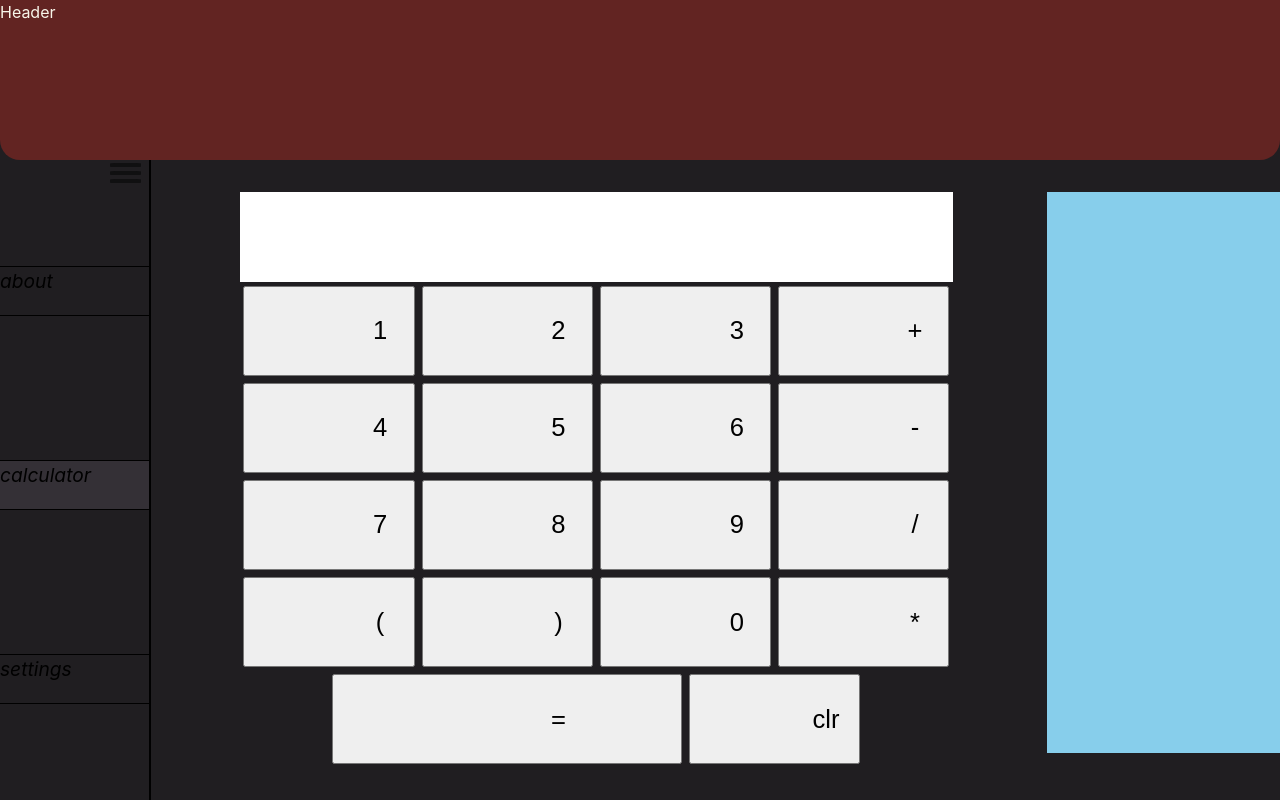
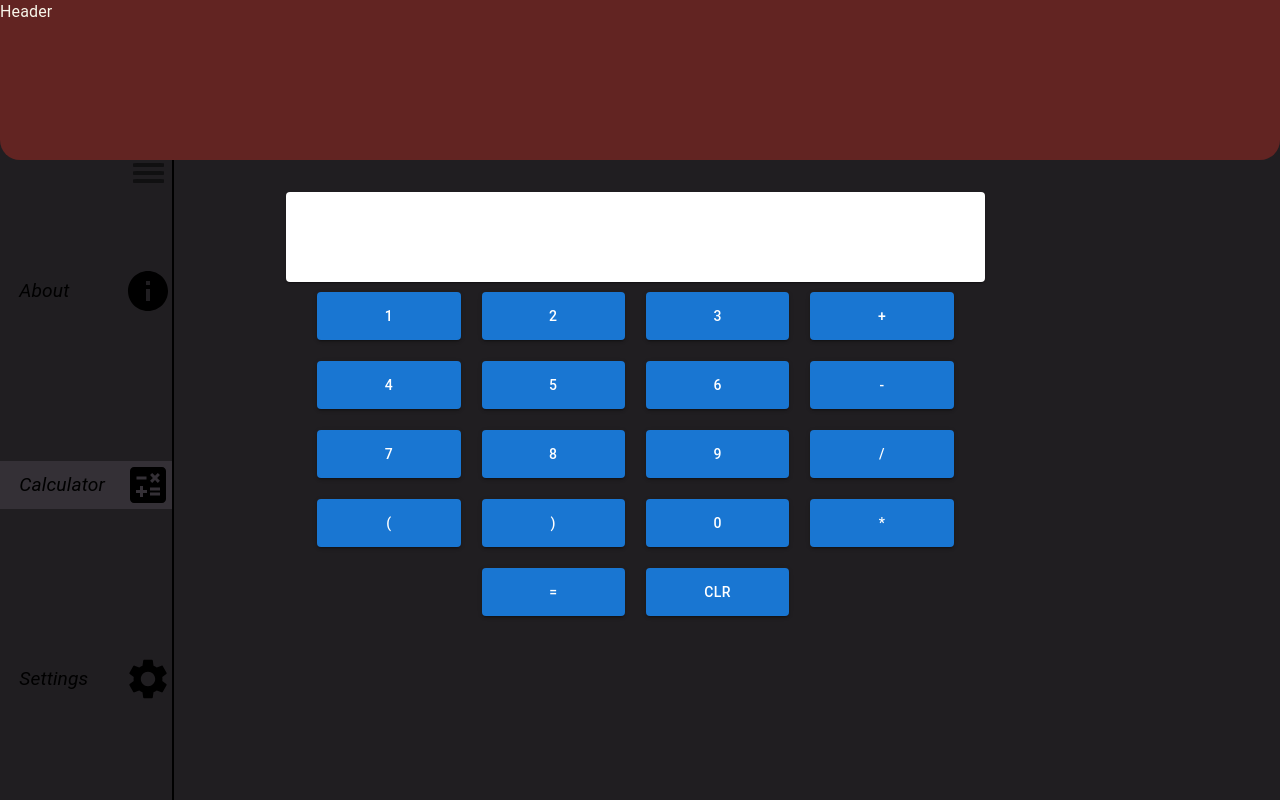
Before and after one commit to ChrisIBill/my-site, a React (Create React App) app: page /Calculator in a window 1280 px wide. Built offline with nearby package versions, Linux system fonts and the light colour scheme; the HTML template or start-up script is replaced by a standard one.

Commit message:
Calc history fixes and start of MUI conversion

```diff
--- a/package.json
+++ b/package.json
@@ -46,7 +46,7 @@
     "@emotion/react": "^11.10.5",
     "@emotion/styled": "^11.10.5",
     "@mui/icons-material": "^5.11.0",
-    "@mui/material": "^5.11.4",
+    "@mui/material": "^5.11.6",
     "sass": "^1.57.1"
   }
 }
--- a/src/Components/calcDisplay.tsx
+++ b/src/Components/calcDisplay.tsx
@@ -1,7 +1,11 @@
 import "./elements.scss";
+const arr: number[] = [5, 6, 7];
 
+const map1 = arr.map((elem) => {
+  console.log(elem);
+});
 const Display = (disp: string) => {
-    return <div className="calcDisplay">{disp}</div>;
-}
+  return <div className="calcDisplay">{disp}</div>;
+};
 
-export { Display }
+export { Display };
--- a/src/Components/sidebar.scss
+++ b/src/Components/sidebar.scss
@@ -3,65 +3,15 @@
 .sidebar {
     grid-area: sidebar;
     height: 100%;
+    //width: 12rem;
+    //width: fit-content;
     background-color: siteColors.$mainColor;
     border-right: 2px solid siteColors.$sidebarBackground;
-    //border-radius: 0px 40px 40px 0px;
-    //box-shadow: inset 0px 0px 5px 5px #201E21;
-
-    //border: solid 2px black;
     display: flex;
     flex-direction: column;
-    /*
-
-    justify-content: stretch;
-    align-items: stretch; */
-    /* .btnWrapper {
-        display: flex;
-        flex-direction: row-reverse;
-        position: relative;
-    }
-    ul {
-        height: 100%;
-        flex-direction: column;
-        display: flex;
-        //align-content: space-around;
-        justify-content: space-around;
-        list-style-type: none;
-        padding-left: 0px;
-    }
-
-    a {
-        text-decoration: none;
-        display: flex;
-        justify-self: stretch;
-        font-style: oblique;
-        height: 3rem;
-        border-top: solid thin black;
-        border-bottom: solid thin black;
-        margin-bottom: 1rem;
-        background-color: rgba(231, 170, 120, 0);
-    }
-
-    a:link,
-    a:visited {
-        color: black;
-        font-size: 1.2rem;
-    }
-
-    a:hover {
-        //background-color: rgba();
-    }
-    a:active {
-
-    }
-    nav {
-        display: flex;
-        flex-direction: column;
-    } */
 }
 
 .sidebar--closed {
-    grid-area: sidebar;
     width: 3rem;
     border-right: 2px solid siteColors.$sidebarBackground;
     display: flex;
@@ -89,12 +39,24 @@ a {
     text-decoration: none;
     display: flex;
     justify-self: stretch;
+    justify-content: space-between;
+    align-items: center;
     font-style: oblique;
     height: 3rem;
-    border-top: solid thin black;
-    border-bottom: solid thin black;
+    //border-top: solid thin black;
+    //border-bottom: solid thin black;
     margin-bottom: 1rem;
     background-color: rgba(231, 170, 120, 0);
+    .sidebarLinkText {
+        display: inline-block;
+        margin-left: 1em;
+        margin-right: 1em;
+        height: fit-content;
+    }
+    .sidebarIcon {
+        height: 100%;
+        width: 3rem;
+    }
 }
 
 a:link,
--- a/src/Components/sidebar.tsx
+++ b/src/Components/sidebar.tsx
@@ -39,7 +39,6 @@ export default function Sidebar() {
         className="btnWrapper"
         onClick={() => {
           setIsOpen(!isOpen);
-          console.log("click3");
         }}
       >
         <MenuBtn />
@@ -48,7 +47,10 @@ export default function Sidebar() {
         {resources?.map((elem) => {
           return (
             <li key={elem.id}>
-              <NavLink to={elem.path}>{elem.id}</NavLink>
+              <NavLink to={elem.path}>
+                {isOpen ? elem.text : ""}
+                {elem.icon}
+              </NavLink>
             </li>
           );
         })}
--- a/src/Pages/Calculator.tsx
+++ b/src/Pages/Calculator.tsx
@@ -4,72 +4,21 @@ import { useEffect, useState } from "react";
 import { isNumberObject } from "util/types";
 import { execPath } from "process";
 import { Display } from "../Components/calcDisplay";
-type Operand = (number | Equation) | null;
-type Operands = [Operand, Operand];
+import {
+  Button,
+  Container,
+  createTheme,
+  Paper,
+  responsiveFontSizes,
+  ThemeProvider,
+} from "@mui/material";
+import { themes } from "src/lib/themes";
+//type Operand = (number | Equation) | null;
+//type Operands = [Operand, Operand];
 type math = string | number;
 type maths = math[];
 type Equations = math | math[];
 type operator = "^" | "*" | "/" | "+" | "-" | undefined;
-class Equation {
-  nums: Operands = [null, null];
-  op: string = "";
-  constructor(nums: Operands, op: string) {
-    this.nums = nums;
-    this.op = op;
-  }
-  //if new operator greater than
-
-  addToEquation(num: number | Equation, op?: operator) {}
-
-  addToNums(num: number | Equation) {
-    console.log("Adding num: " + num);
-    console.log("To these nums: " + this.nums);
-    if (this.nums[0] === null) {
-      this.nums[0] = num;
-      return 0;
-    } else if (this.nums[1] === null) {
-      this.nums[1] = num;
-      return 1;
-    } else {
-      console.log("Equation.Nums is full" + this.nums[0] + " " + this.nums[1]);
-      return -1;
-    }
-  }
-  clear() {
-    this.nums = [null, null];
-    this.op = "";
-  }
-}
-
-const Equate = (eq: Equation): number => {
-  let x = eq.nums[0] as number;
-  let y = eq.nums[1] as number;
-  let op = eq.op;
-  let ans: number;
-  if (typeof eq.nums[0] === "object") {
-    x = Equate(eq.nums[0] as Equation);
-  }
-  if (typeof eq.nums[1] === "object") {
-    y = Equate(eq.nums[1] as Equation);
-  }
-  ans = calculate[op](x, y);
-  return ans;
-};
-
-const printEquation = (eq: Equation): string => {
-  console.log("nums0: " + eq.nums[0]);
-  console.log("nums1: " + eq.nums[1]);
-  let desc: string = "";
-  typeof eq.nums[0] === "object"
-    ? (desc = desc.concat(printEquation(eq.nums[0] as Equation)))
-    : (desc = desc.concat(eq.nums[0] + " "));
-  desc = desc.concat(eq.op + " ");
-  typeof eq.nums[1] === "object"
-    ? (desc = desc.concat(printEquation(eq.nums[1] as Equation)))
-    : (desc = desc.concat(eq.nums[1] + " "));
-  console.log("Desc: " + desc);
-  return desc;
-};
 
 const calculate: { [key: string]: (x: number, y: number) => number } = {
   "*": (x, y) => x * y,
@@ -113,7 +62,6 @@ const convertStrToMath = (str: string) => {
     }
   }
   return equations;
-  //return convertMathToEquation(equations);
 };
 
 const convertInfixToPostfix = (expression: math[]) => {
@@ -172,56 +120,17 @@ const equatePostfix = (expression: math[]) => {
   const ans = expressionStack.pop();
   return ans as string;
 };
-
-const convertMathToEquation = (
-  equation: Equations[],
-  iter: number = 0
-): [Equation, number] => {
-  const newEquation = new Equation([null, null], "");
-  const nums: number[] = [];
-  const ops: string[] = [];
-  //Loop through array of numbers and strings (operators or parentheses)
-  for (; iter < equation.length; iter++) {
-    const elem = equation[iter];
-    if (typeof elem === "number") {
-      //if the element is a number, add the number
-      console.log("here1");
-      newEquation.addToNums(elem);
-    } else if (typeof elem === "string") {
-      if (elem === "(") {
-        let [parenth, i] = convertMathToEquation(equation.slice(iter + 1));
-        if (newEquation.addToNums(parenth) === -1) {
-          console.log("Error: newEquation is full");
-        }
-        iter = iter + i;
-      } else if (elem === ")") {
-        return [newEquation, iter + 1];
-      } else newEquation.op = elem;
-    }
-  }
-  return [newEquation, iter];
-};
-
 let nextId: number = 0;
 
 const CalcButtons = () => {
   let loaded: boolean = false;
-  let firstMount: boolean = true;
+  let [firstMount, setFirstMount] = useState(true);
   let lastMount: boolean = false;
   const [disp, setDisp] = useState("");
-  //const histo: string[] = sessionStorage.getItem("calcHistory")?.split(",");
 
   const [history, setHistory] = useState<string[]>([]);
   const [operation, setOperation] = useState("");
   const storage = sessionStorage.getItem("calcHistory")?.split(",");
-  if (firstMount) {
-    storage?.forEach((elem, index) => {
-      //console.log(elem);
-      setHistory([...history, elem]);
-    });
-    sessionStorage.removeItem("calcHistory");
-    firstMount = false;
-  }
   function handleClick(op: string) {
     switch (op) {
       case "=":
@@ -230,7 +139,6 @@ const CalcButtons = () => {
         const postfix = convertInfixToPostfix(expression);
         const answer = equatePostfix(postfix);
         setHistory([...history, disp + " = " + answer]);
-
         setDisp(answer);
         break;
       case "clr":
@@ -261,33 +169,50 @@ const CalcButtons = () => {
   }, [history]); */
 
   useEffect(() => {
-    return () => {
-      if (lastMount !== false) {
-        sessionStorage.setItem("calcHistory", history.join());
-        console.log("Storing these values: " + history);
-        console.log("Dismounting Calculator");
-      } else lastMount = true;
-    };
-  }, []);
+    if (firstMount) {
+      const storageStr = sessionStorage.getItem("calcHistory");
+      const calcStorage = storageStr?.split(",");
+      if (calcStorage) {
+        setHistory([...calcStorage]);
+      }
+
+      setFirstMount(false);
+    }
+  }, [history]);
+  if (!firstMount) {
+    sessionStorage.setItem("calcHistory", history.join());
+  }
+
+  const calcDispTheme = createTheme();
+  calcDispTheme.typography.h1 = {
+    fontSize: "1.2rem",
+    "@media (min-width:600px)": {
+      fontSize: "1.5rem",
+    },
+    [calcDispTheme.breakpoints.up("md")]: {
+      fontSize: "2.4rem",
+    },
+  };
+
   return (
-    <div className="calcContainer">
+    <Container className="calcContainer">
       <div className="calcUnitContainer">
-        <SetDisplay />
+        <Paper className="calcDisplay" elevation={1}>
+          <ThemeProvider theme={calcDispTheme}>
+            <h1>{disp}</h1>
+          </ThemeProvider>
+        </Paper>
         <div className="calcButtonsWrapper">
           {calcButtons.map((button) => {
             return (
-              <div
+              <Button
                 key={button.key}
-                className={`calcButtonContainer ${button.type} ${button.key}`} /* style={{flexGrow: button.size}} */
+                variant="contained"
+                className="calcButton"
+                onClick={() => handleClick(button.text)}
               >
-                {/* {item.icon} */}
-                <button
-                  className="calcButton"
-                  onClick={() => handleClick(button.text)}
-                >
-                  <p>{button.text}</p>
-                </button>
-              </div>
+                <div className="calcButtonText">{button.text}</div>
+              </Button>
             );
           })}
         </div>
@@ -306,7 +231,7 @@ const CalcButtons = () => {
           );
         })}
       </div>
-    </div>
+    </Container>
   );
 };
 
--- a/src/Pages/Home.js
+++ b/src/Pages/Home.js
@@ -1,7 +1,8 @@
 import "./Home.scss";
 import Sidebar from "../Components/sidebar";
 import { Outlet, Link } from "react-router-dom";
-import { useState } from "react";
+import React, { useState } from "react";
+import { CssBaseline } from "@mui/material";
 
 export default function Home() {
   const [sidebarOpen, setSidebarOpen] = useState(true);
@@ -9,13 +10,12 @@ export default function Home() {
     setSidebarOpen(!sidebarOpen);
   };
   return (
+    <React.Fragment>
+      <CssBaseline />
       <div id="page-wrapper">
         <div id="header">Header</div>
         <div id="main-wrapper">
-                <Sidebar
-                    isOpen={sidebarOpen}
-                    toggleSidebar={sidebarButtonClick}
-                />
+          <Sidebar isOpen={sidebarOpen} toggleSidebar={sidebarButtonClick} />
           {/* <div id={open ? "sidebar" : "sidebar:closed"}>
         <nav>
           <button id="menuButton" onClick={menuButtonClick}></button>
@@ -37,5 +37,6 @@ export default function Home() {
           </div>
         </div>
       </div>
+    </React.Fragment>
   );
 }
--- a/src/Pages/Home.scss
+++ b/src/Pages/Home.scss
@@ -20,9 +20,9 @@ body {
 }
 
 #main-wrapper {
-    display: grid;
-    grid-template-areas: "sidebar content content";
-    grid-template-columns: minmax(60px, .4fr) 3fr;
+    display: flex;
+    //grid-template-areas: "sidebar content content";
+    //grid-template-columns: minmax(60px, .4fr) 3fr;
     height: 80%;
     width: 100%;
 }
--- a/src/Pages/Settings.js
+++ b/src/Pages/Settings.js
@@ -1,3 +1,3 @@
-export default function Settings() {
-    return <div>Settings</div>;
+export default function SettingsPage() {
+  return <div>Settings</div>;
 }
--- a/src/Pages/calculator.scss
+++ b/src/Pages/calculator.scss
@@ -1,3 +1,5 @@
+@use '../lib/siteColors';
+
 .calcContainer {
     box-sizing: border-box;
     margin-top: 2em;
@@ -20,36 +22,25 @@
     padding-left: 10%;
     padding-right: 10%;
 }
-
-/* .display {
+.calcDisplay {
     grid-area: display;
     box-sizing: border-box;
     border: 100px;
     color: black;
     background-color: white;
-} */
+}
 
-.calcButton {
-    //display: flex;
-    width: 100%;
-    height: 100%;
-    position: relative;
 
-    p {
-        margin: 0;
-        font-size: 2vw;
-        justify-content: center;
-    }
-}
 
 .calcButton:hover {
     cursor: pointer;
+
 }
 
 .calcButtonsWrapper {
     display: flex;
     flex-wrap: wrap;
-    box-sizing: border-box;
+    flex-basis: 70%;
     /* display: grid;
     grid-template-areas:
         "num num num basicOp"
@@ -57,9 +48,25 @@
         "num num num basicOp"
         "symbol symbol num basicOp"; */
     justify-content: center;
-    height: 100%;
-    width: 100%;
-    grid-area: button-wrapper;
+    height: fit-content;
+    width: fit-content;
+
+    .calcButton {
+            //display: flex;
+            box-sizing: border-box;
+            flex-basis: 20.5%;
+            min-width: 3rem;
+            min-height: 3rem;
+            height: 20%;
+            position: relative;
+            margin: 1.5%;
+            //border: 1em solid siteColors.$mainColor;
+            p {
+                margin: 0;
+                font-size: 2vw;
+                justify-content: center;
+            }
+        }
 
     .num {
         grid-area: span num;
--- a/src/lib/pageData.tsx
+++ b/src/lib/pageData.tsx
@@ -1,13 +1,17 @@
-import About from "src/Pages/About";
+import AboutPage from "src/Pages/About";
 import Calculator from "src/Pages/Calculator";
 import ErrorPage from "src/Pages/ErrorPage";
 import Home from "src/Pages/Home";
-import Settings from "src/Pages/Settings";
+import SettingsPage from "src/Pages/Settings";
+import { List, Settings, Calculate, Info } from "@mui/icons-material";
+import { SvgIcon } from "@mui/material";
 
 interface Page {
   path: string;
   id: string;
   element: JSX.Element;
+  text?: JSX.Element;
+  icon?: JSX.Element;
   errorElement?: JSX.Element;
   resources?: Page[];
 }
@@ -23,18 +27,24 @@ export default class PagesData {
       resources: [
         {
           path: "About",
-          id: "about",
-          element: <About />,
+          id: "About",
+          element: <AboutPage />,
+          icon: <SvgIcon className="sidebarIcon" component={Info} />,
+          text: <div className="sidebarLinkText">About</div>,
         },
         {
           path: "Calculator",
-          id: "calculator",
+          id: "Calculator",
           element: <Calculator />,
+          icon: <SvgIcon className="sidebarIcon" component={Calculate} />,
+          text: <div className="sidebarLinkText">Calculator</div>,
         },
         {
           path: "Settings",
-          id: "settings",
-          element: <Settings />,
+          id: "Settings",
+          element: <SettingsPage />,
+          icon: <SvgIcon className="sidebarIcon" component={Settings} />,
+          text: <div className="sidebarLinkText">Settings</div>,
         },
       ],
     },
```
Also changed, not shown: src/Pages/About.js (+12 -14 lines), 1 other file (tests, documents, lock files or other folders). Lines whose indentation alone changed are shown as unchanged.
